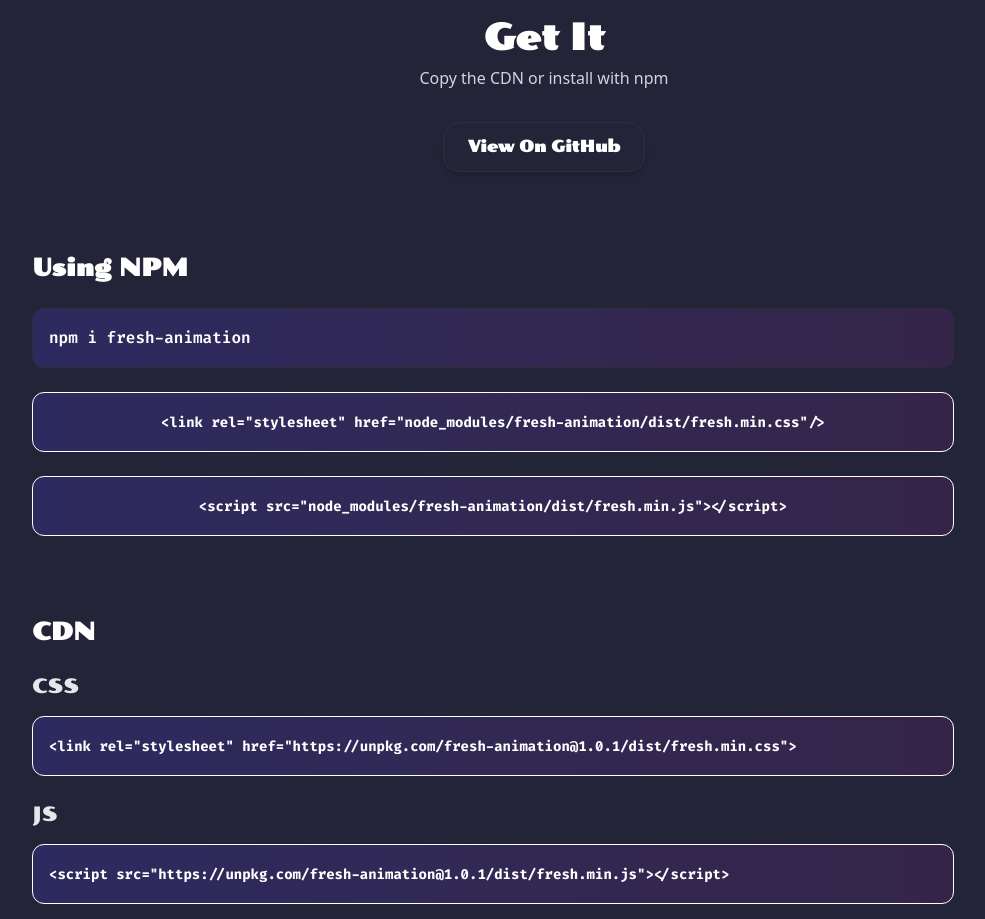
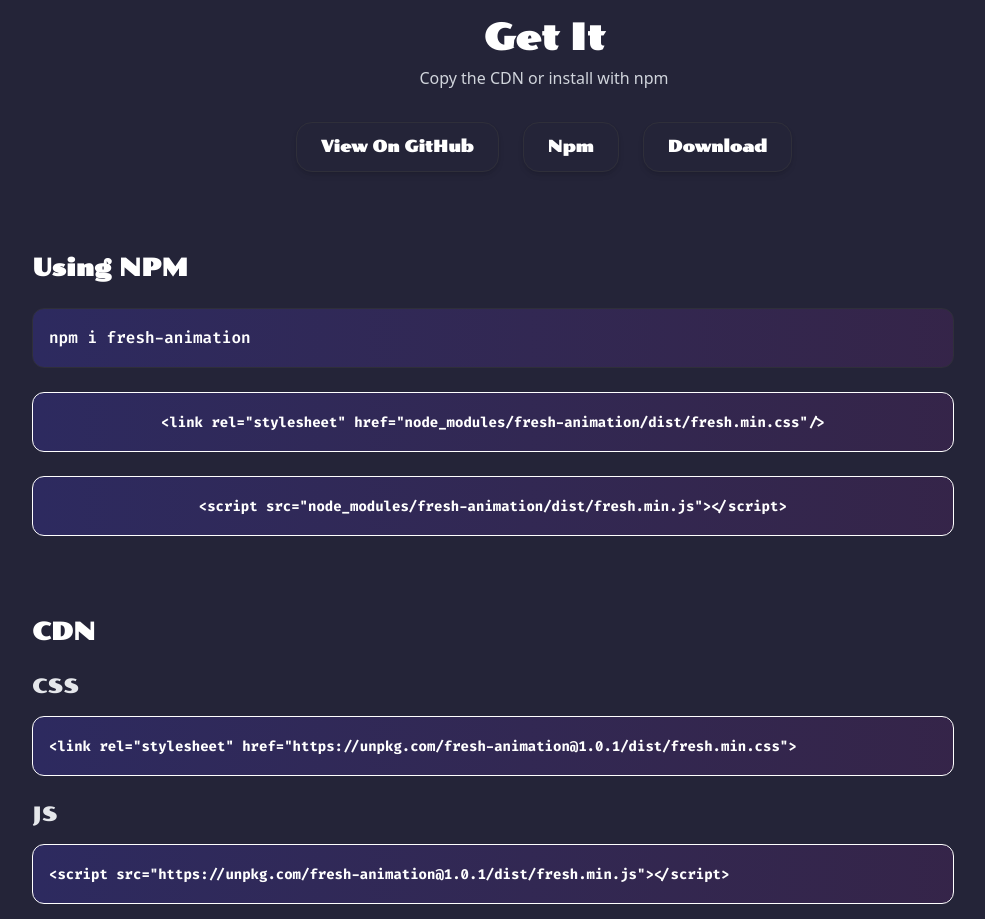
Before and after one commit to parsa-farshah/Fresh-Animation-Library, a website: page index.html in a window 1280 px wide. Shown: the part 9940-10859 px from the top of the page, without its empty margins (96-1081 px from the left). Drawn offline with Linux system fonts and the light colour scheme.

Commit message:
add download npm

```diff
--- a/index.html
+++ b/index.html
@@ -585,6 +585,21 @@
               >
                 View on GitHub
               </a>
+              <a
+                href="https://www.npmjs.com/package/fresh-animation"
+                target="_blank"
+                class="h-[50px] capitalize rounded-2xl border border-[#2f2f3a] hover:border-white hover:bg-white hover:text-[#5142fc] px-6 py-3 poler font-semibold transition-all duration-300 shadow-md hover:shadow-xl"
+              >
+                npm
+              </a>
+              <a
+                href="docs/download fresh.zip"
+                download
+                target="_blank"
+                class="h-[50px] capitalize rounded-2xl border border-[#2f2f3a] hover:border-white hover:bg-white hover:text-[#5142fc] px-6 py-3 poler font-semibold transition-all duration-300 shadow-md hover:shadow-xl"
+              >
+                download
+              </a>
             </div>
           </div>
 
```
Also changed, not shown: 1 other file.
